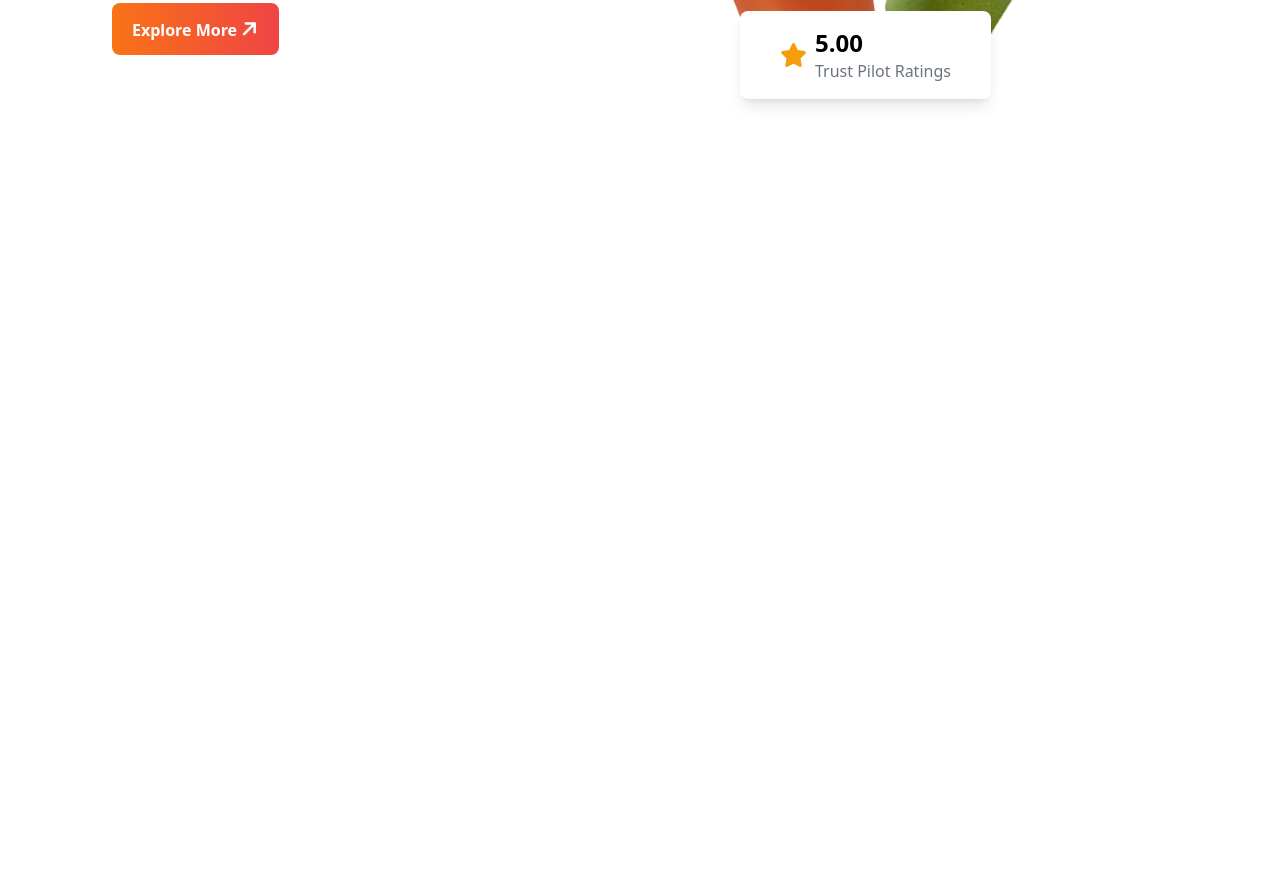
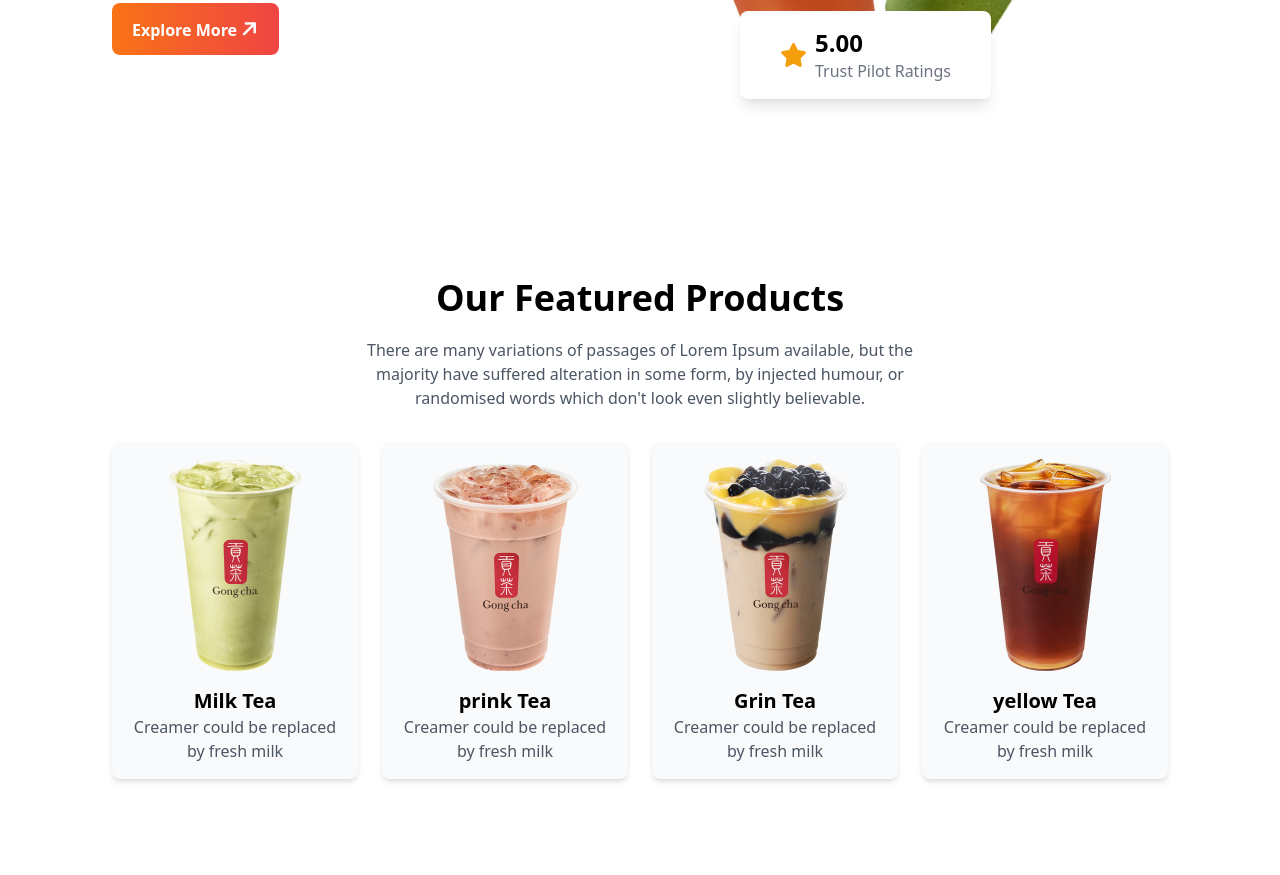
Before and after one commit to tamimabutalha/tea-house, a plain HTML site: page index.html in a window 1280 px wide. Shown: the part 349-1224 px from the top of the page. Before the commit the page ends 800 px from the top, so only its background shows below. Drawn offline with nearby package versions, Linux system fonts and the light colour scheme.

Commit message:
product card  section done

```diff
--- a/index.html
+++ b/index.html
@@ -68,6 +68,65 @@
           </div>
         </div>
       </header>
+      <!-- feature product section -->
+       <section class="py-8 lg:py-24">
+           <!-- Title -->
+           <div class="text-center mb-8">
+            <h1 class="text-3xl md:text-4xl font-bold mb-5">
+              Our Featured Products
+            </h1>
+            <p class="text-gray-600 max-w-xl mx-auto">
+              There are many variations of passages of Lorem Ipsum available, but
+              the majority have suffered alteration in some form, by injected
+              humour, or randomised words which don't look even slightly
+              believable.
+            </p>
+          </div>
+          <!-- Grid Cards -->
+          <div
+            class="grid grid-cols-1 md:grid-cols-2 lg:grid-cols-4 gap-6 text-center"
+          >
+            <!-- Product Card -->
+            <div class="rounded-lg shadow-md bg-gray-50 overflow-hidden">
+              <img class="mx-auto pt-4" src="./images/tea-1.png" alt="" />
+              <div class="p-4">
+                <h2 class="font-bold text-xl">Milk Tea</h2>
+                <p class="text-gray-600">
+                  Creamer could be replaced by fresh milk
+                </p>
+              </div>
+            </div>
+            <!-- Product Card -->
+            <div class="rounded-lg shadow-md bg-gray-50 overflow-hidden">
+              <img class="mx-auto pt-4" src="./images/tea-2.png" alt="" />
+              <div class="p-4">
+                <h2 class="font-bold text-xl">prink Tea</h2>
+                <p class="text-gray-600">
+                  Creamer could be replaced by fresh milk
+                </p>
+              </div>
+            </div>
+            <!-- Product Card -->
+            <div class="rounded-lg shadow-md bg-gray-50 overflow-hidden">
+              <img class="mx-auto pt-4" src="./images/tea-3.png" alt="" />
+              <div class="p-4">
+                <h2 class="font-bold text-xl">Grin Tea</h2>
+                <p class="text-gray-600">
+                  Creamer could be replaced by fresh milk
+                </p>
+              </div>
+            </div>
+            <!-- Product Card -->
+            <div class="rounded-lg shadow-md bg-gray-50 overflow-hidden">
+              <img class="mx-auto pt-4" src="./images/tea-4.png" alt="" />
+              <div class="p-4">
+                <h2 class="font-bold text-xl">yellow Tea</h2>
+                <p class="text-gray-600">
+                  Creamer could be replaced by fresh milk
+                </p>
+              </div>
+            </div>
+       </section>
 
      </main>
 
```
